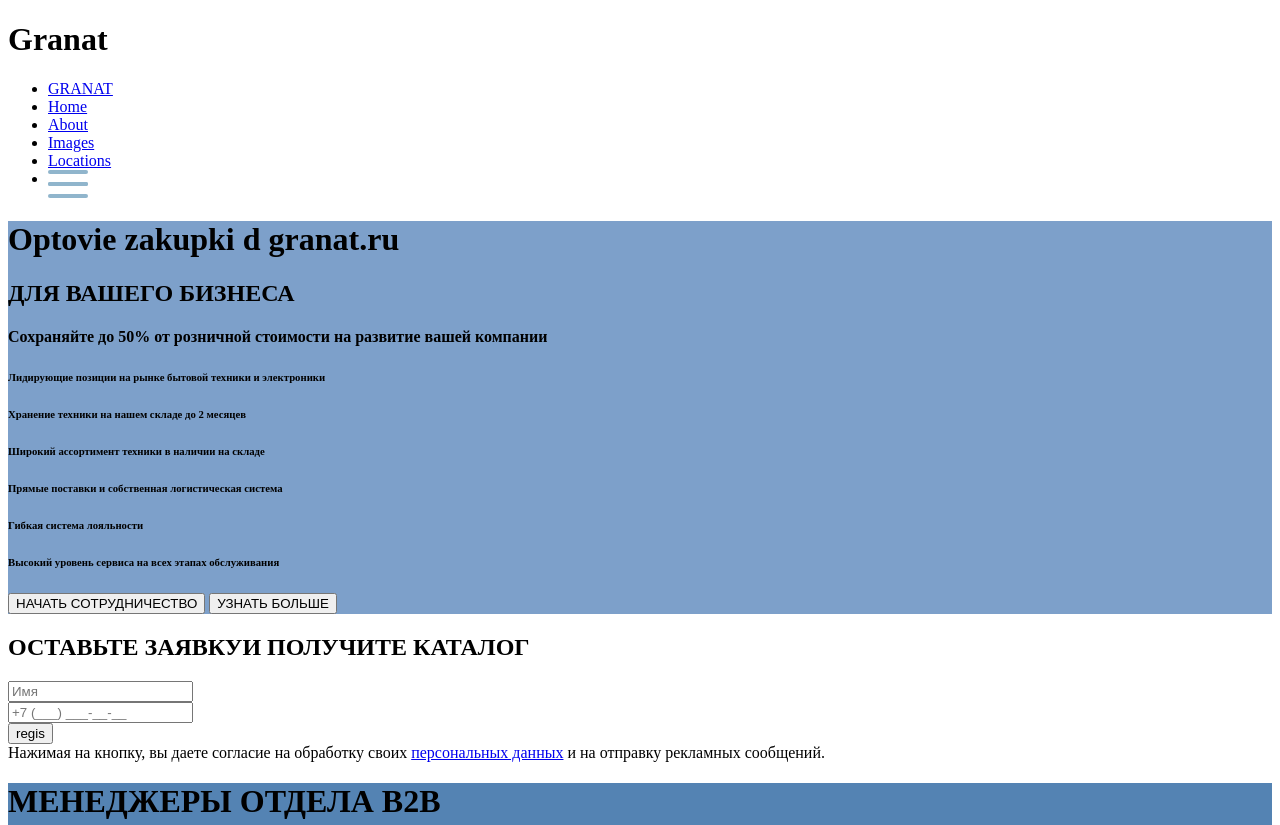
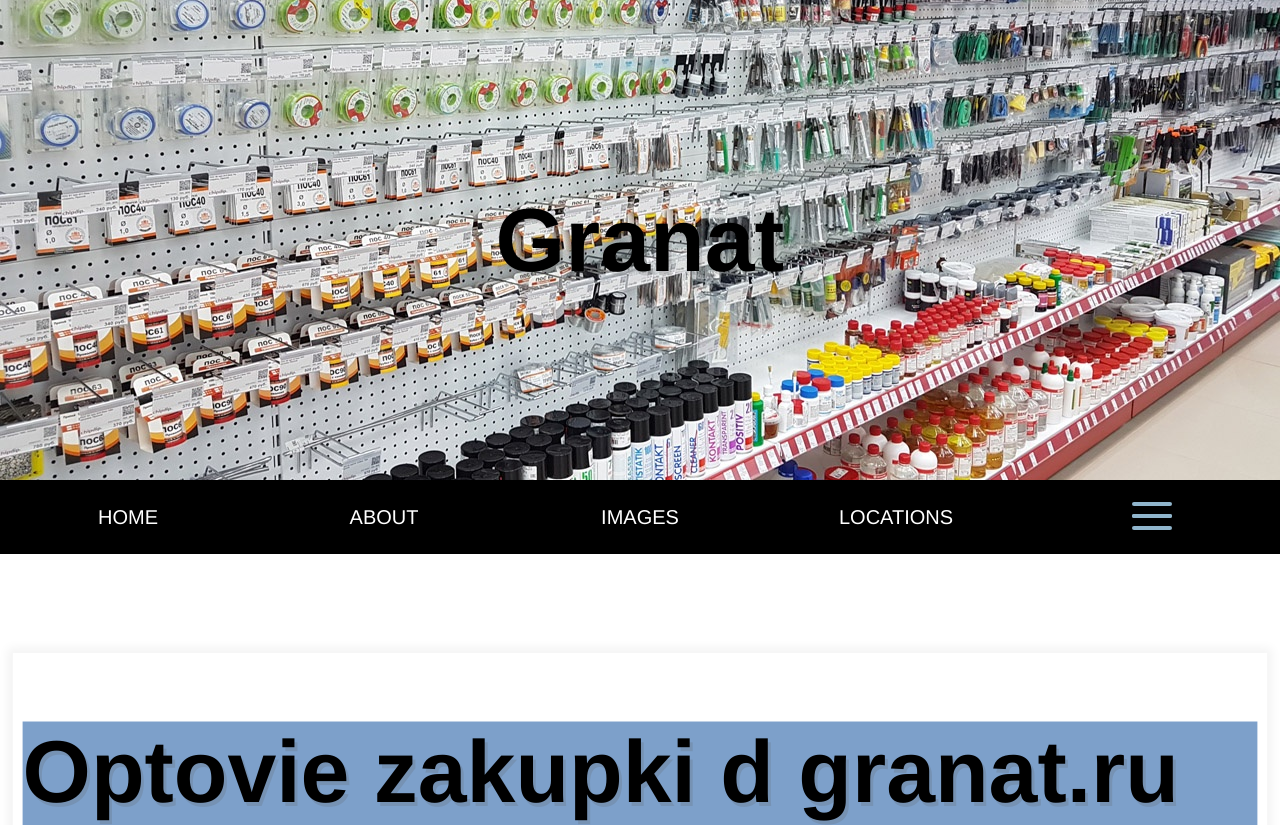
Before and after one commit to EmizhAlan/Diploma, a plain HTML site: page index.html in a window 1280 px wide. Shown: the top 825 px of the page. Drawn offline with Linux system fonts and the light colour scheme.

Commit message:
Update styles

```diff
--- a/style.css
+++ b/style.css
@@ -1,66 +1,108 @@
-.header {
-    position: sticky;
-    top: 0;
-    background: #C1E8FF;
-    padding: 1.25rem 0;
-
-    width: 100%;
-    left: 0;
-    top: 0;
-    z-index: 10;
-    float: left;
-    overflow: hidden;
+html {
+  box-sizing: border-box;
+  background: white;
+  font-family: 'helvetica neue';
+  font-size: 20px;
+  font-weight: 200;
 }
 
-.col {
+body {
+  margin: 0;
+}
+
+*, *:before, *:after {
+  box-sizing: inherit;
+}
+
+.site-wrap {
+  max-width: 1700px;
+  margin: 70px auto;
+  background: white;
+  padding: 10px;
+  text-align: justify;
+  box-shadow: 0 0 10px 5px rgba(0, 0, 0, 0.05);
+  transform: scale(0.98);
+  transition: transform 0.5s;
+}
+
+body.fixed-nav .site-wrap {
+  transform: scale(1);
+}
+
+header {
+  text-align: center;
+  height: 60vh;
+  background: url(images/fon.jpg) bottom center no-repeat;
+  background-size: cover;
   display: flex;
-  text-align: center;
   align-items: center;
   justify-content: center;
 }
 
-.col1 {
-  border-left: 2px solid white;
-  padding: 0px 100px 0px 100px;
+h1 {
+  color: black;
+  font-size: 7vw;
+  text-shadow: 3px 4px 0 rgba(90, 89, 89, 0.2);
 }
 
-div {
-
+nav {
+  background: black;
+  top: 0;
+  width: 100%;
+  transition:all 0.5s;
+  position: relative;
+  z-index: 1;
 }
 
-.border {
-  position: relative;
-
-  border-right: 2px solid white;
-  padding: 0px 100px 0px 100px;
-  margin: 0px 0px 0px 0px;
-  gap: 50px;
+body.fixed-nav nav {
+  position: fixed;
+  box-shadow: 0 5px 0 rgba(0,0,0,0.1);
 }
 
-.container {
-    display: block;
-    margin: 0 auto;
-    width: 100%;
-    padding: 0 0.9375rem;
-    align-items: center;
+.flex {
+  margin: 0;
+  padding: 0;
+  list-style: none;
+  display: flex;
 }
 
-.header_button {
-  font-weight: 700;
-  height: 40px;
-  border-radius: 1.5rem;
+.li {
+  flex: 1;
+  text-align: center;
+  display: flex;
+  justify-content: center;
+  align-items: center;
 }
 
-.header_button.white {
-  background-color: #fff;
-  color: #2d2d2d;
+li.logo {
+  max-width: 0;
+  overflow: hidden;
+  background: white;
+  transition: all 0.5s;
+  font-weight: 600;
+  font-size: 30px;
 }
 
-.row {
-    display: flex;
-    justify-content: center;
-    flex-wrap: wrap;
-    gap: 0px;
+li.logo a {
+  color: black;
+}
+
+.fixed-nav li.logo {
+  max-width: 500px;
+}
+
+nav a {
+  text-decoration: none;
+  padding: 20px;
+  display: inline-block;
+  color: white;
+  transition: all 0.2s;
+  text-transform: uppercase;
+}
+
+img {
+  width: 400;
+  height: 400;
 }
 
 .opt-banner {
@@ -87,38 +129,6 @@ div {
   padding: 10px;
 }
 
-.one {
-
-
-    text-align: left;
-  }
-  .one h1 {
-    font-family: 'Righteous', cursive;
-    position: relative;
-    color: white;
-    display: inline-block;
-    border-top: 2px solid;
-    border-bottom: 2px solid;
-    font-size: 1em;
-    padding: 11px 60px;
-    margin: 0;
-    line-height: 1;
-  }
-  .one h1:before, .one h1:after {
-    content: "";
-    position: absolute;
-    top: 0;
-    width: 20px;
-    height: 100%;
-    border-left: 2px solid;
-    border-right: 2px solid;
-    background: repeating-linear-gradient(180deg, transparent, transparent 2px, white 2px, white 4px);
-  }
-  .one h1:before {left: 0;}
-  .one h1:after {right: 0;}
-  @media (max-width: 420px) {
-    .one h1 {font-size: 2em;}
-  }
 
   #nav-icon3 {
     width: 40px;
```
